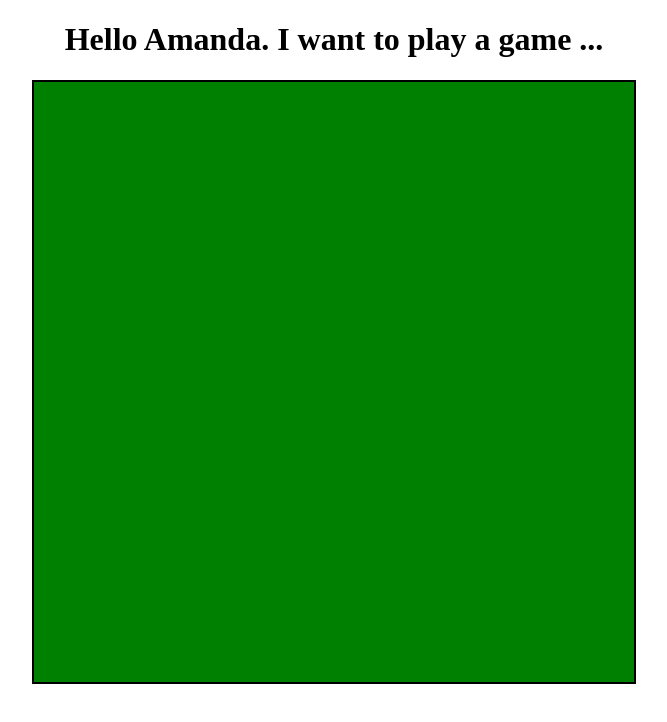
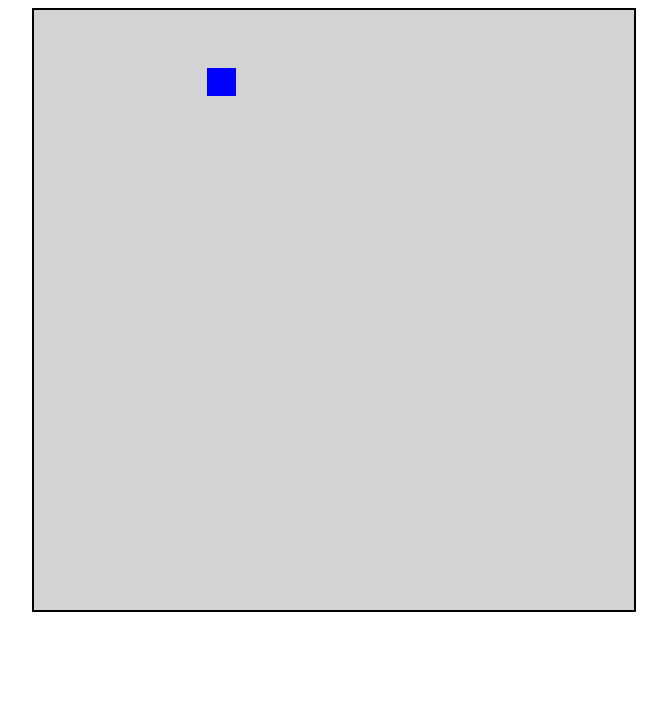
Before and after one commit to Piotrn-87/React-Snake, a React (Create React App) app: page / in a window 1280 px wide. Shown: the top 722 px of the page, without its empty margins (306-973 px from the left). Built offline with nearby package versions, Linux system fonts and the light colour scheme.

Commit message:
Wip: Markup component

```diff
--- a/src/App.css
+++ b/src/App.css
@@ -4,16 +4,21 @@
 
 .board {
   margin: auto;
-  background: green;
+  background: lightgray;
   overflow: hidden;
   outline: none;
   border: 2px solid black;
 }
 
-.cell {
+.cell,
+.body-cell {
   box-sizing: border-box;
   float: left;
-  width: 2rem;
-  height: 2rem;
+  width: 1.8rem;
+  height: 1.8rem;
   overflow: hidden;
 }
+
+.body-cell {
+  background: blue;
+}
--- a/src/App.js
+++ b/src/App.js
@@ -1,13 +1,11 @@
 import React from "react";
 import "./App.css";
 import Start from "./Start";
-import Box from "./Box";
 
 function App() {
   return (
     <div className="App">
       <Start />
-      <Box />
     </div>
   );
 }
--- a/src/Box.js
+++ b/src/Box.js
@@ -1,12 +1,16 @@
 import React from "react";
-import { Rows, Cols, Cell } from "./Config";
+import { Rows, Cols, Cell, Body, Feed } from "./Config";
 
-function Box() {
+function Box({ board }) {
   const boxes = [];
 
   for (let row = 0; row < Rows; row++) {
     for (let col = 0; col < Cols; col++) {
-      boxes.push(<div className={"cell"} />);
+      const id = Cols * row + col;
+      const value = board[id];
+      const className =
+        value === Body ? "body-cell" : value === Feed ? "feed-cell" : "cell";
+      boxes.push(<div key={id} className={className} />);
     }
   }
 
--- a/src/Config.js
+++ b/src/Config.js
@@ -4,5 +4,5 @@ export const Cell = 30;
 export const Body = 1;
 export const Feed = 2;
 export const Game = 44;
-export const Key = { left: 38, up: 38, right: 39, down: 40 };
-export const Direction = { 37: true, 38: true, right: 39, down: 40 };
+export const Key = { left: 37, up: 38, right: 39, down: 40 };
+export const Direction = { 37: true, 38: true, 39: true, 40: true };
--- a/src/Start.js
+++ b/src/Start.js
@@ -1,18 +1,15 @@
 import React from "react";
 import "./App.css";
 import Box from "./Box";
-import { Game, Body, Feed } from "./Config";
+import { Game, Body, Feed, Key, Cols, Rows } from "./Config";
 
 class Start extends React.Component {
-  constructor(props) {
-    super(props);
-    this.state = {
-      board: [],
-      snake: [],
-      direction: null,
-      gameOver: false
-    };
-  }
+  state = {
+    board: [],
+    snake: [],
+    direction: null,
+    gameOver: false
+  };
 
   componentDidMount() {
     this.start();
@@ -20,12 +17,73 @@ class Start extends React.Component {
 
   start = () => {
     const board = [];
-    board[Start] = Body;
     const snake = [Game];
+
+    board[Game] = Body;
+
+    this.setState(
+      {
+        board,
+        snake,
+        direction: Key.left
+      },
+      () => {
+        this.Qube();
+      }
+    );
+  };
+
+  Qube = () => {
+    const { snake, board, direction } = this.state;
+    const head = this.forward(snake[0], direction);
+
+    board[head] = Body;
+    snake.unshift(head);
+
+    board[snake.pop()] = null;
+
+    this.setState(
+      {
+        board,
+        snake
+      },
+      () => {
+        setTimeout(this.Qube, 200);
+      }
+    );
+  };
+
+  forward = (head, direction) => {
+    let x = head % Cols;
+    let y = Math.floor(head / Cols);
+
+    console.log(x, y);
+
+    switch (direction) {
+      case Key.up:
+        y = y <= 0 ? Rows : y - 1;
+        break;
+      case Key.down:
+        y = y >= Rows ? 0 : y + 1;
+        break;
+      case Key.left:
+        x = x <= 0 ? Cols - 1 : x - 1;
+        break;
+      case Key.right:
+        x = x >= Cols - 1 ? 0 : x + 1;
+        break;
+      default:
+        return;
+    }
+    return Cols * y + x;
   };
 
   render() {
-    return <h1>Hello Amanda. I want to play a game ... </h1>;
+    return (
+      <div>
+        <Box board={this.state.board} />
+      </div>
+    );
   }
 }
 export default Start;
--- a/src/index.js
+++ b/src/index.js
@@ -1,6 +1,9 @@
 import React from "react";
 import ReactDOM from "react-dom";
+import App from "./App";
+import Start from "./Start";
 
-import App from "./App";
+const root = document.getElementById("root");
 
-ReactDOM.render(<App />, document.getElementById("root"));
+// ReactDOM.render(<App />, root);
+ReactDOM.render(<Start />, root);
```
